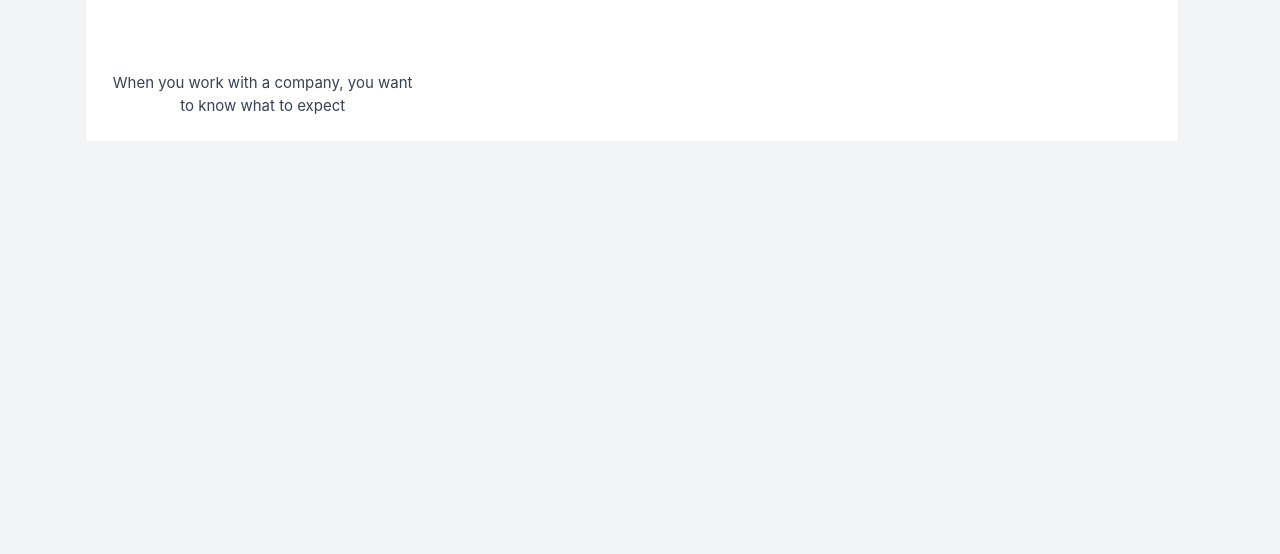
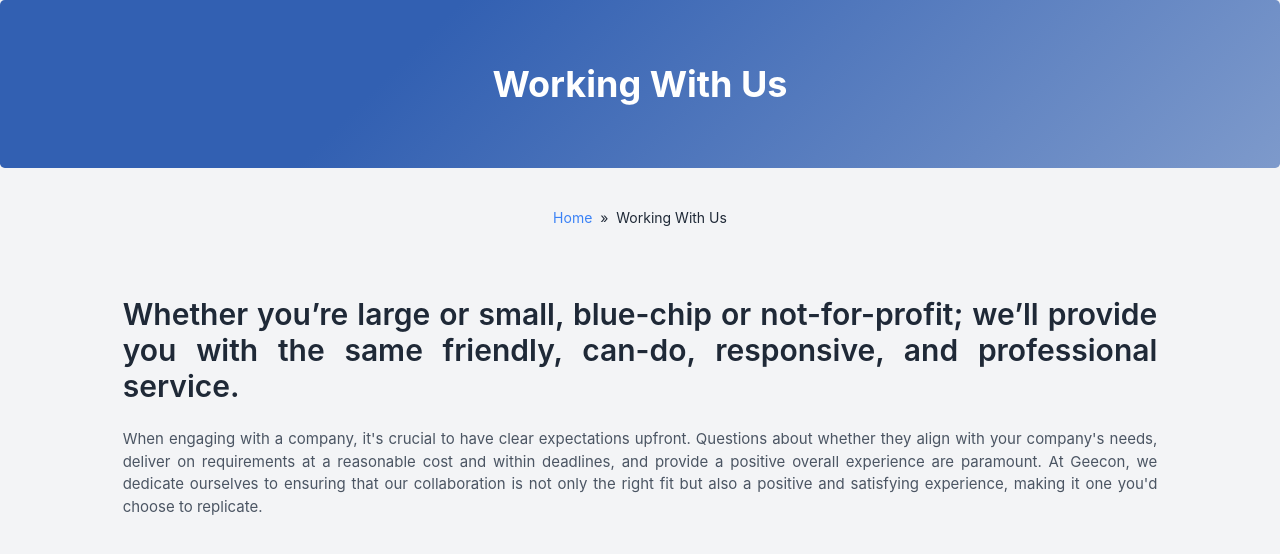
Before and after one commit to ROHITMAGDUM2/geecon-global-process, a React (Create React App) app: page / in a window 1280 px wide. Shown: the top 554 px of the page. Built offline with nearby package versions, Linux system fonts and the light colour scheme.

Commit message:
workingwithus 01

```diff
--- a/src/components/WorkingWithUs.jsx
+++ b/src/components/WorkingWithUs.jsx
@@ -2,21 +2,47 @@ import React from "react";
 
 const WorkingWithUs = () => {
   return (
-    <div>
-      <div className="container">
-        <div className="bg-white">
-          <div className="flex flex-wrap -mr-4 -ml-4">
-            {/* <!-- Post 1 --> */}
-            <div className="grid grid-cols-1 sm:grid-cols-2 lg:grid-cols-3 gap-6">
-              <div className="bg-white shadow-mds overflow-hidden">
-                <div className="p-6">
-                  <h2 className="text-2xl font-bold mb-4">Working With Us</h2>
-                  <p className="text-gray-700 text-[15px]">
-                    When you work with a company, you want to know what to
-                    expect
-                  </p>
-                </div>
+    <div className="w-full">
+      <div className="jumbotron text-center">
+        <h1 className="text-4xl font-bold">Working With Us</h1>
+      </div>
+      <div className="flex flex-col items-center">
+        {/* Breadcrumb Section */}
+        <div className="w-full md:w-10/12">
+          <div className="flex justify-center">
+            <div className="w-full mb-5">
+              <div className="bread-crumb text-sm text-gray-800 px-[15px] py-2">
+                <a href="" className="text-blue-500">
+                  Home
+                </a>
+                &nbsp;&nbsp;»&nbsp;&nbsp;Working With Us
               </div>
+            </div>
+          </div>
+          <div class="container mx-auto px-4">
+            {/* Page content */}
+            <div className="page-information space-y-6 text-justify mt-10 mb-6">
+              <p className="hidden">
+                Working with us, Working with us in Basingstoke, Working with us
+                in London, Working with us in Near Me, Working with us in UK
+              </p>
+
+              <h3 className="text-2xl md:text-3xl font-semibold text-gray-800">
+                Whether you’re large or small, blue-chip or not-for-profit;
+                we’ll provide you with the same friendly, can-do, responsive,
+                and professional service.
+              </h3>
+
+              <p className="text-gray-600 text-[15px]">
+                When engaging with a company, it's crucial to have clear
+                expectations upfront. Questions about whether they align with
+                your company's needs, deliver on requirements at a reasonable
+                cost and within deadlines, and provide a positive overall
+                experience are paramount. At Geecon, we dedicate ourselves to
+                ensuring that our collaboration is not only the right fit but
+                also a positive and satisfying experience, making it one you'd
+                choose to replicate.
+              </p>
             </div>
           </div>
         </div>
```
